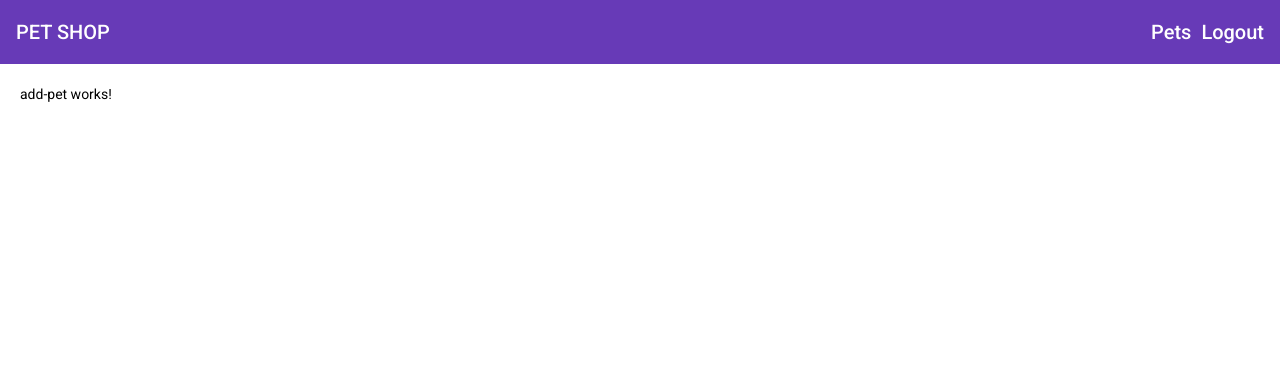
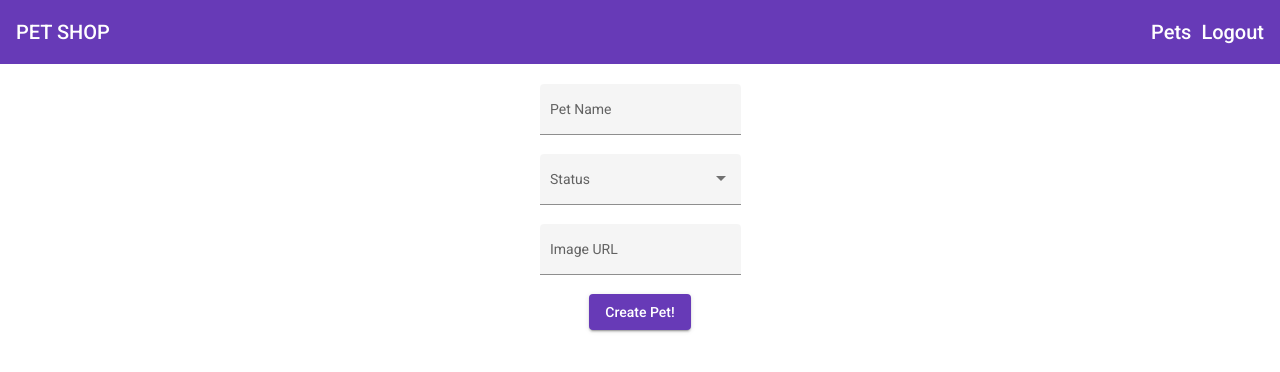
Before and after one commit to Maxx-N/shopet, an Angular app: page /pet/new in a window 1280 px wide. Shown: the top 372 px of the page. Built offline with nearby package versions, Linux system fonts and the light colour scheme.

Commit message:
styling the pet creation form

```diff
--- a/src/app/material.module.ts
+++ b/src/app/material.module.ts
@@ -7,6 +7,7 @@ import { MatListModule } from '@angular/material/list';
 import { MatDividerModule } from '@angular/material/divider';
 import { MatIconModule } from '@angular/material/icon';
 import { MatTooltipModule } from '@angular/material/tooltip';
+import { MatInputModule } from '@angular/material/input';
 
 const materialModules = [
   MatToolbarModule,
@@ -17,6 +18,7 @@ const materialModules = [
   MatDividerModule,
   MatIconModule,
   MatTooltipModule,
+  MatInputModule,
 ];
 
 @NgModule({
--- a/src/app/pet/add-pet/add-pet.component.html
+++ b/src/app/pet/add-pet/add-pet.component.html
@@ -1 +1,25 @@
-<p>add-pet works!</p>
+<div class="add-pet">
+  <!-- <h1>Your New Pet</h1> -->
+  <form fxLayout="column" fxLayoutAlign="center center">
+    <mat-form-field appearance="fill">
+      <mat-label>Pet Name</mat-label>
+      <input matInput />
+    </mat-form-field>
+
+    <mat-form-field appearance="fill">
+      <mat-label>Status</mat-label>
+      <mat-select>
+        <mat-option value="sold">Sold</mat-option>
+        <mat-option value="pending">Pending</mat-option>
+        <mat-option value="available">Available</mat-option>
+      </mat-select>
+    </mat-form-field>
+
+    <mat-form-field appearance="fill">
+      <mat-label>Image URL</mat-label>
+      <input matInput />
+    </mat-form-field>
+
+    <button mat-raised-button color="primary">Create Pet!</button>
+  </form>
+</div>
--- a/src/app/pet/add-pet/add-pet.component.scss
+++ b/src/app/pet/add-pet/add-pet.component.scss
@@ -0,0 +1,7 @@
+.add-pet {
+  height: 100%;
+
+  h1 {
+    text-align: center;
+  }
+}
```
